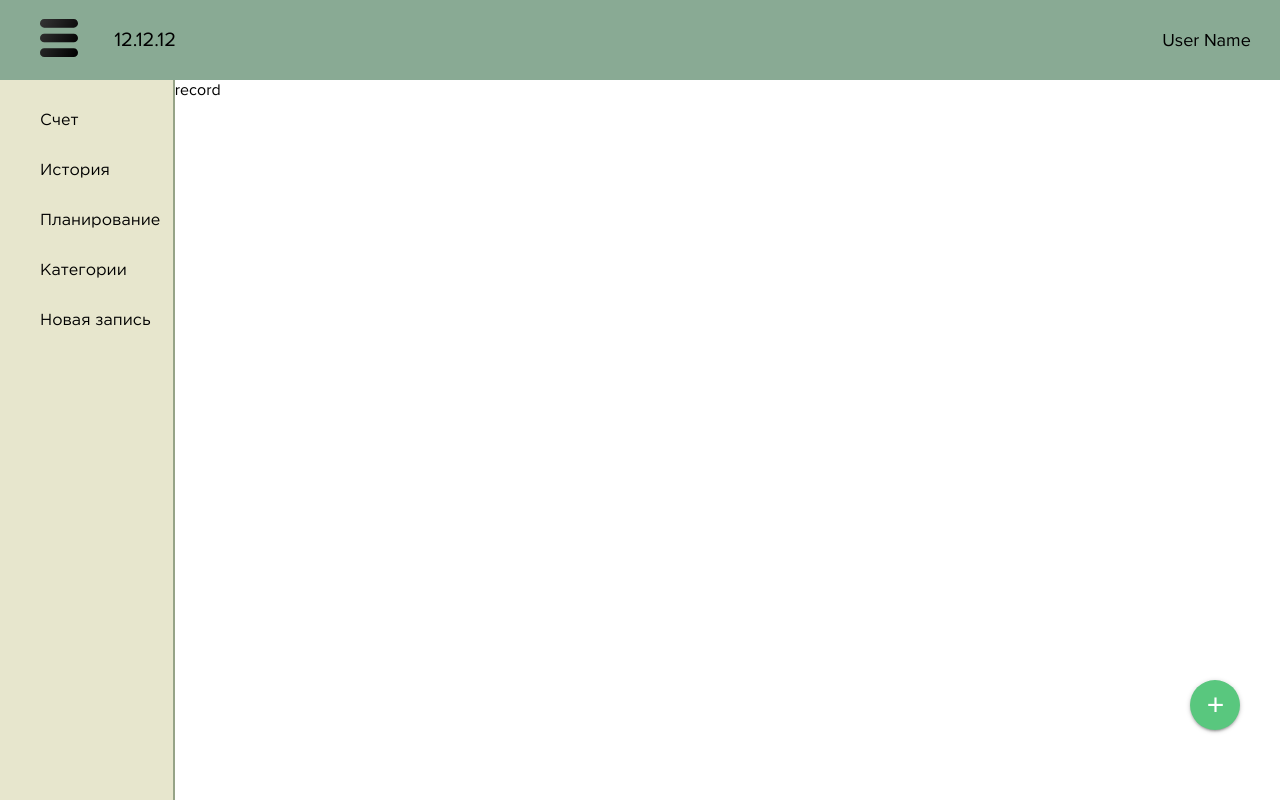
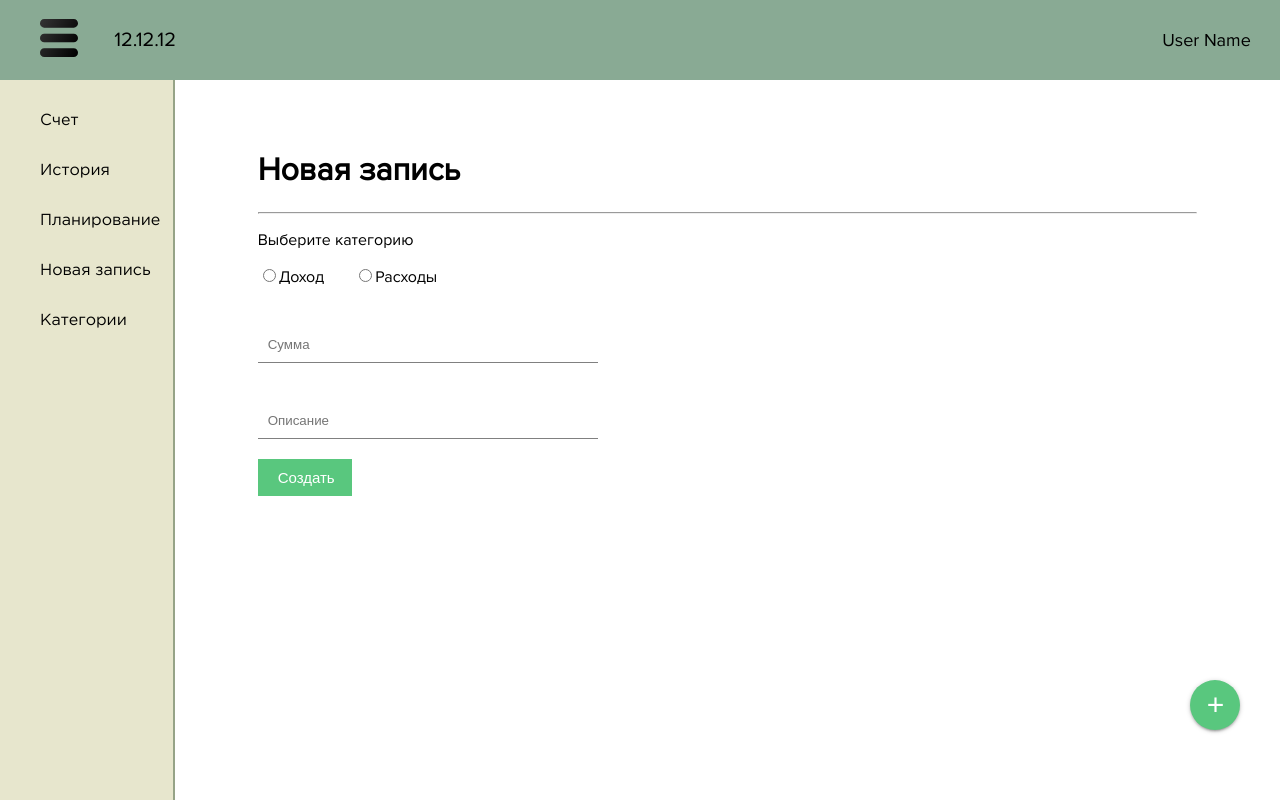
Before and after one commit to MrKrasnov/cash-control, a Vue app: page /record in a window 1280 px wide. Built offline with nearby package versions, Linux system fonts and the light colour scheme.

Commit message:
Complete markup record

```diff
--- a/public/index.html
+++ b/public/index.html
@@ -1,5 +1,5 @@
 <!DOCTYPE html>
-<html lang="en">
+<html>
   <head>
     <meta charset="utf-8">
     <meta http-equiv="X-UA-Compatible" content="IE=edge">
--- a/src/App.vue
+++ b/src/App.vue
@@ -48,6 +48,8 @@ body
 ::-webkit-scrollbar-thumb
   border-radius: 10px
   -webkit-box-shadow: inset 0 0 6px rgba(0,0,0,0.5)
+label:hover, input:hover
+  cursor: url(./assets/icon/punch.png), pointer
 button
   border: none
   background: none
--- a/src/components/record/Record.vue
+++ b/src/components/record/Record.vue
@@ -1,6 +1,23 @@
 <template>
-    <div>
-        record
+    <div class="record">
+        <div class="record-container">
+            <h1>Новая запись</h1>
+            <hr>
+            <p>Выберите категорию</p>
+            <form action="#">
+                <div>
+                    <input name="budget" id="income" type="radio">
+                    <label for="income">Доход</label>
+                    <input name="budget" id="cost" type="radio">
+                    <label for="cost">Расходы</label>
+                    <div class="record-container-input">
+                        <input type="text" placeholder="Сумма">
+                        <input type="text" placeholder="Описание">
+                        <button class="record-container-input-btn">Создать</button>
+                    </div>
+                </div>
+            </form>
+        </div>
     </div>
 </template>
 <script>
@@ -9,5 +26,41 @@ export default {
 }
 </script>
 <style lang="sass">
-
+    .record
+        width: 88%
+        &-container
+            padding-top: 50px
+            width: 85%
+            margin: 0 auto
+            & label
+                margin-right: 30px
+                &:focus, &:hover
+            &-input
+                display: flex
+                flex-direction: column
+                & input
+                    width: 35%
+                    padding-top: 30px
+                    margin-top: 20px
+                    border: none
+                    padding-bottom: 10px
+                    padding-left: 10px
+                    border-bottom: 1px solid grey
+                    &:focus
+                        border-bottom: 1px solid #59c77e
+                        outline: none
+                        &::placeholder
+                            position: relative
+                            bottom: 25px
+                            color: #59c77e
+                &-btn
+                    background-color: #59c77e
+                    color: white
+                    font-size: 15px
+                    padding: 10px 20px
+                    margin-top: 20px
+                    width: 10%
+                    &:hover
+                        transition: 1.5s
+                        filter: contrast(200%)
 </style>
--- a/src/views/NavBar.vue
+++ b/src/views/NavBar.vue
@@ -19,8 +19,8 @@ export default {
         { name: 'Счет', path: '/', component: 'Home' },
         { name: 'История', path: '/history', component: 'History' },
         { name: 'Планирование', path: '/planning', component: 'Planning'},
+        { name: 'Новая запись', path: '/record', component: 'Record' },
         { name: 'Категории', path: '/categories', component: 'Categories' },
-        { name: 'Новая запись', path: '/record', component: 'Record' },
       ],
     };
   },
```
